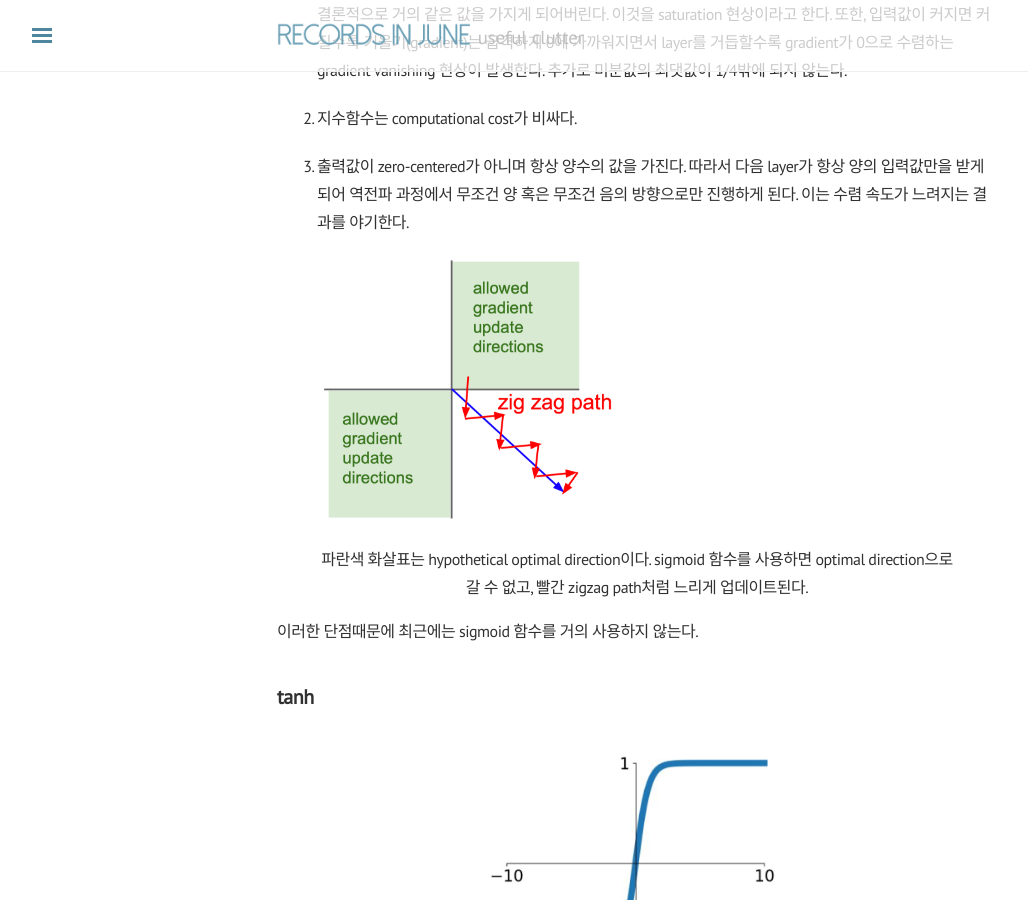
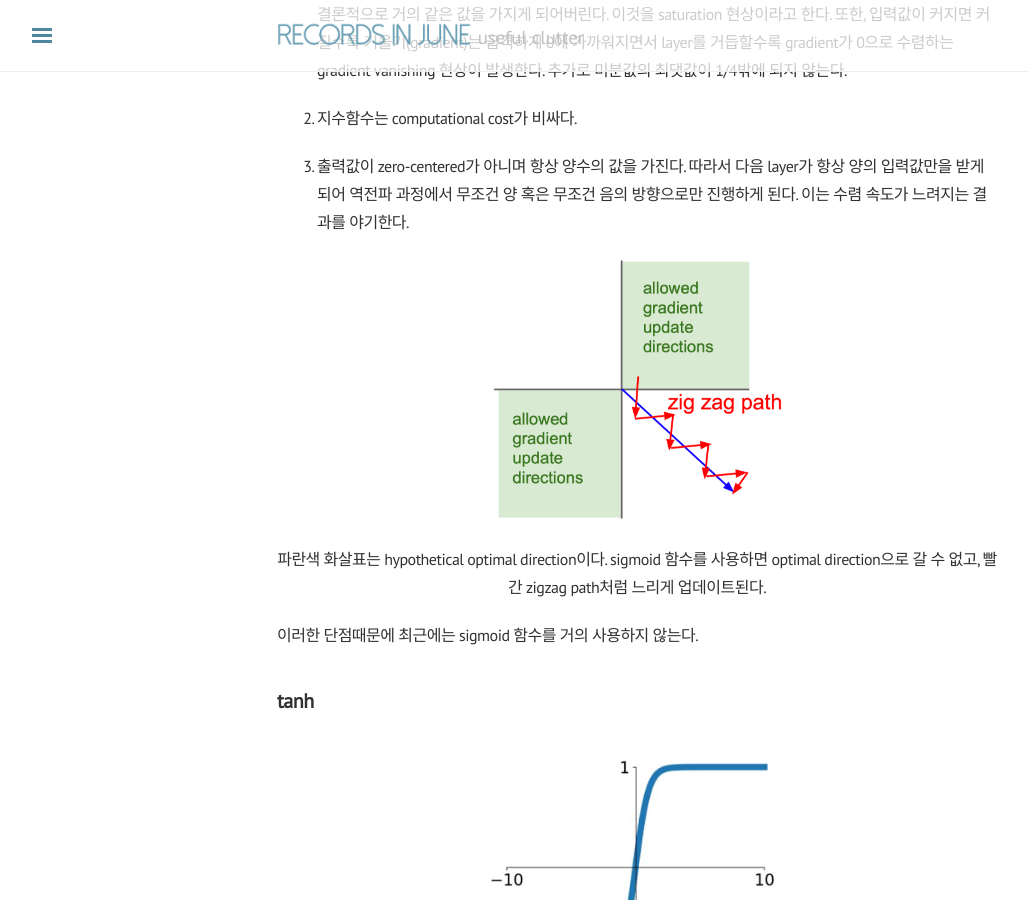
Before and after one commit to j0shuajun/j0shuajun.github.io, a Jekyll site: the page built from _posts/2021-07-01-cs231n-6th.md, in a window 1280 px wide and 900 px high, scrolled down 2967 px. Shown: the whole window, without its empty margins (3-1031 px from the left). Built offline with Jekyll 4.4.1, drawn with Linux system fonts in a browser that asks for light colours; nearby versions of some CDN libraries; formulas are drawn with MathJax 3; comment, search, counter and statistics services are not loaded.

Commit message:
image align

```diff
--- a/_posts/2021-07-01-cs231n-6th.md
+++ b/_posts/2021-07-01-cs231n-6th.md
@@ -95,10 +95,10 @@ Cons
 
 3. 출력값이 zero-centered가 아니며 항상 양수의 값을 가진다. 따라서 다음 layer가 항상 양의 입력값만을 받게 되어 역전파 과정에서 무조건 양 혹은 무조건 음의 방향으로만 진행하게 된다. 이는 수렴 속도가 느려지는 결과를 야기한다.
 
-<figure align="center">
+<p align="center">
   <img width="300" src="/public/img/zigzag.png">
-  <figcaption>파란색 화살표는 hypothetical optimal direction이다. sigmoid 함수를 사용하면 optimal direction으로 갈 수 없고, 빨간 zigzag path처럼 느리게 업데이트된다.</figcaption>
-</figure>
+  파란색 화살표는 hypothetical optimal direction이다. sigmoid 함수를 사용하면 optimal direction으로 갈 수 없고, 빨간 zigzag path처럼 느리게 업데이트된다.
+</p>
 
 이러한 단점때문에 최근에는 sigmoid 함수를 거의 사용하지 않는다.
 
```
